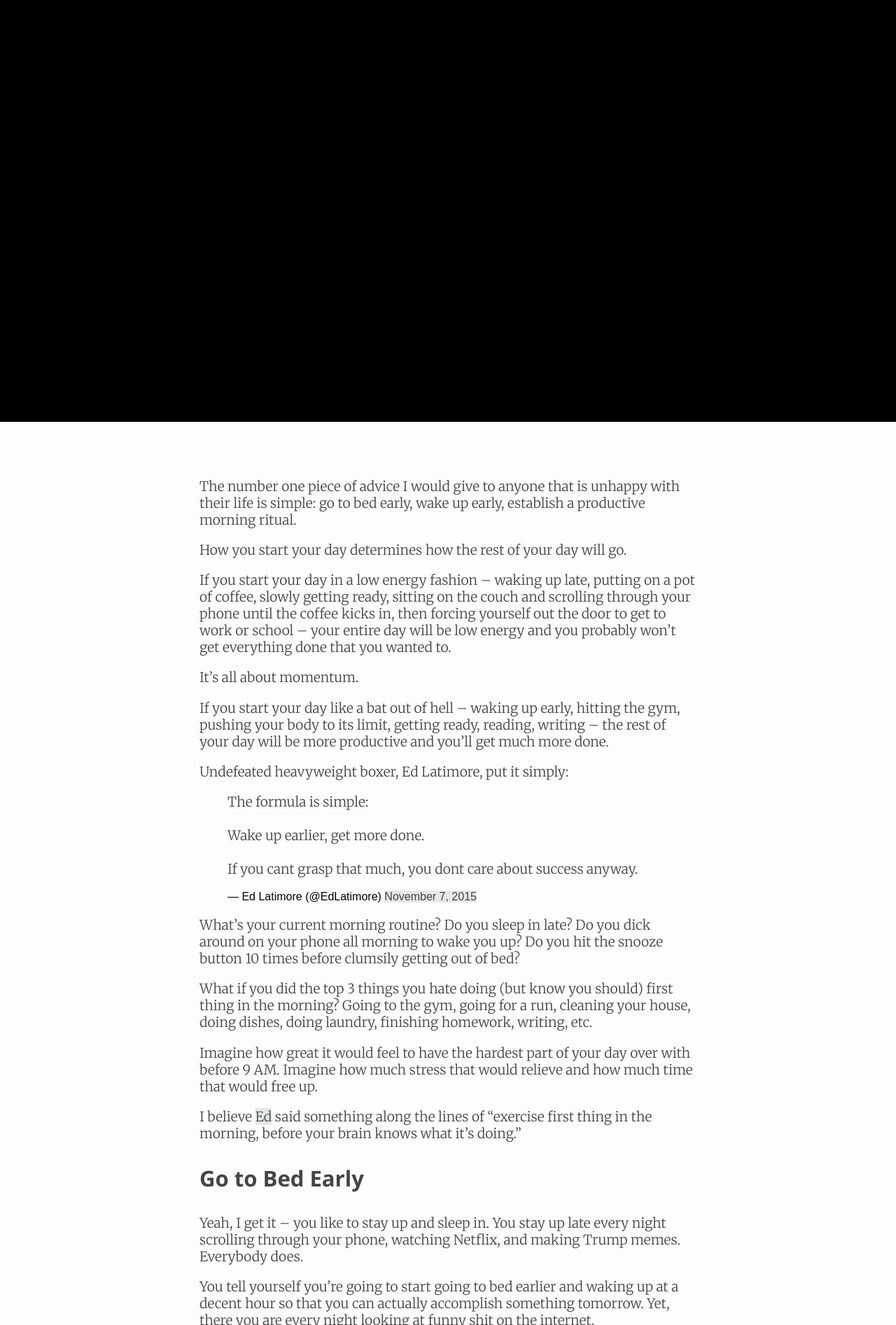
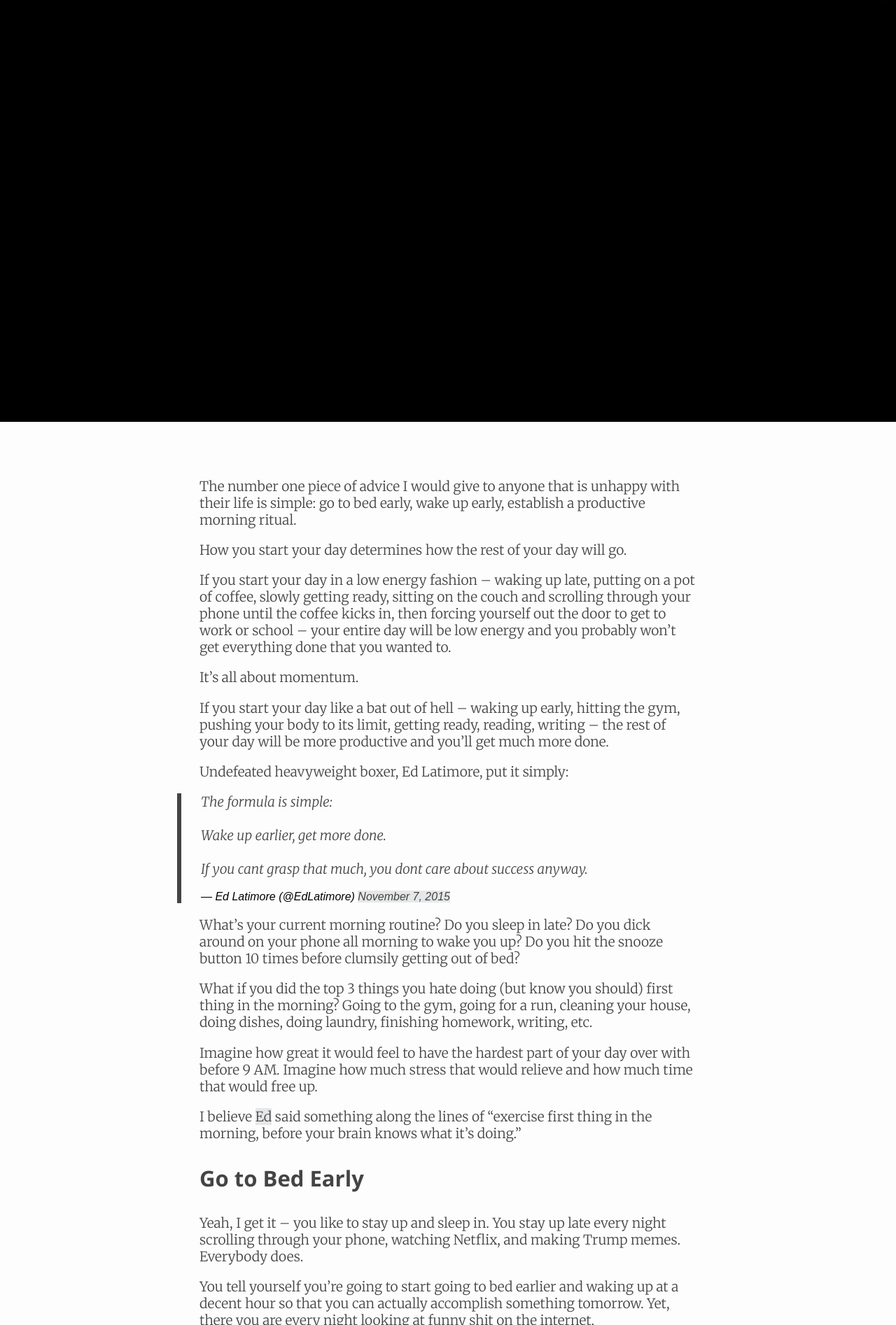
Before and after one commit to fromruins/fromruins.github.io, a Jekyll site: the page built from _posts/2016-03-28-the-importance-of-morning-rituals.md, in a window 1280 px wide. Shown: the part 2410-4304 px from the top of the page at 70% size. Built offline with Jekyll 4.4.1, drawn with Linux system fonts in a browser that asks for light colours; comment, search, counter and statistics services are not loaded.

Commit message:
beautiful blockquotes, links fixed

```diff
--- a/_config.yml
+++ b/_config.yml
@@ -9,7 +9,7 @@
 title: From Ruins
 email: drew@drewmistak.com
 description: Masculine self-development
-url: "http://fromruins.com" # the base hostname & protocol for your site
+url: "http://fromruins.com/" # the base hostname & protocol for your site
 
 permalink: "/:categories/:title"
 excerpt_separator: <!--excerpt_end-->
--- a/_sass/_layout.sass
+++ b/_sass/_layout.sass
@@ -46,6 +46,14 @@ html
             background-color: #bcc1c4
             transition: all 0.3s ease-in-out
 
+      .posts, .post-content
+        blockquote
+          border-left: lighten($text-color, 20%) 0.4rem solid
+          margin: 0 0 0 -2rem
+          padding: 0 0 0 1.75rem
+          font-style: italic
+          font-weight: 200
+
 .read-more
   float: right
   color: lighten($text-color, 20%)
```
Also changed, not shown: 4 other files.
